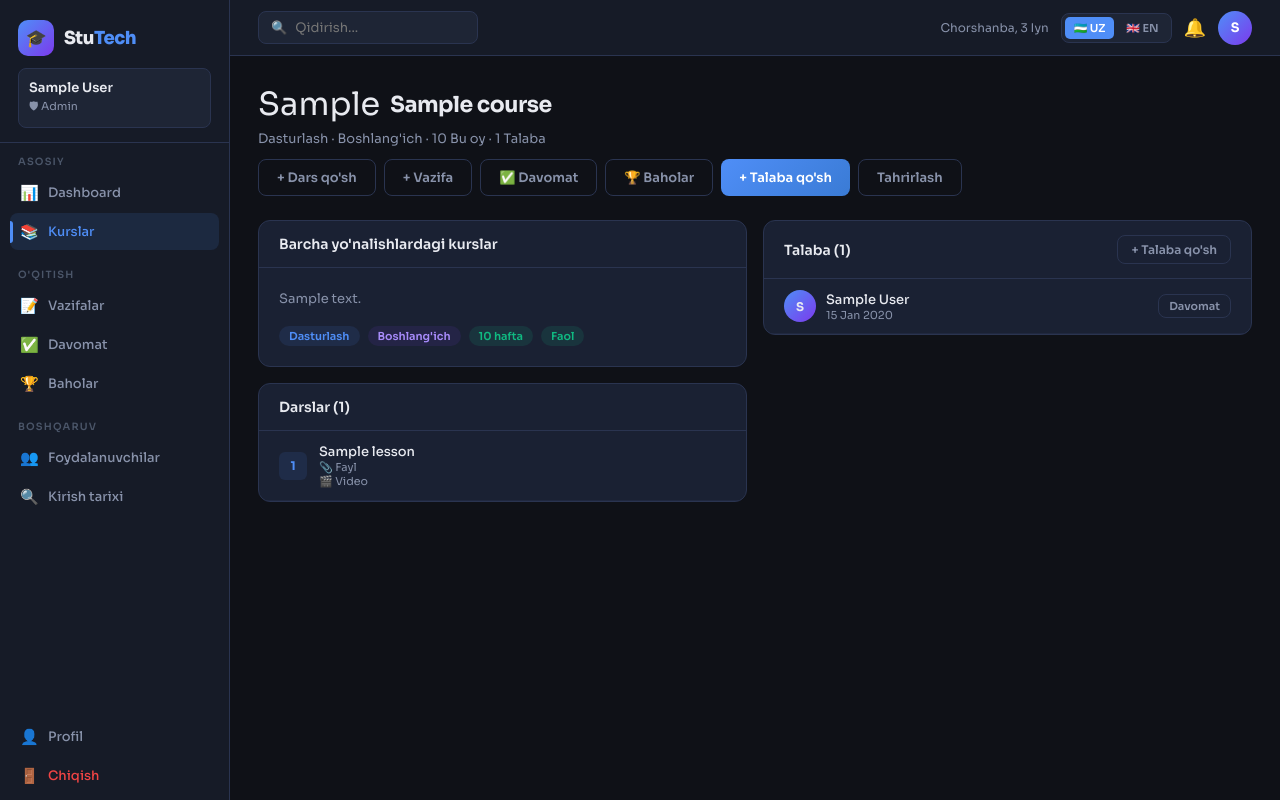
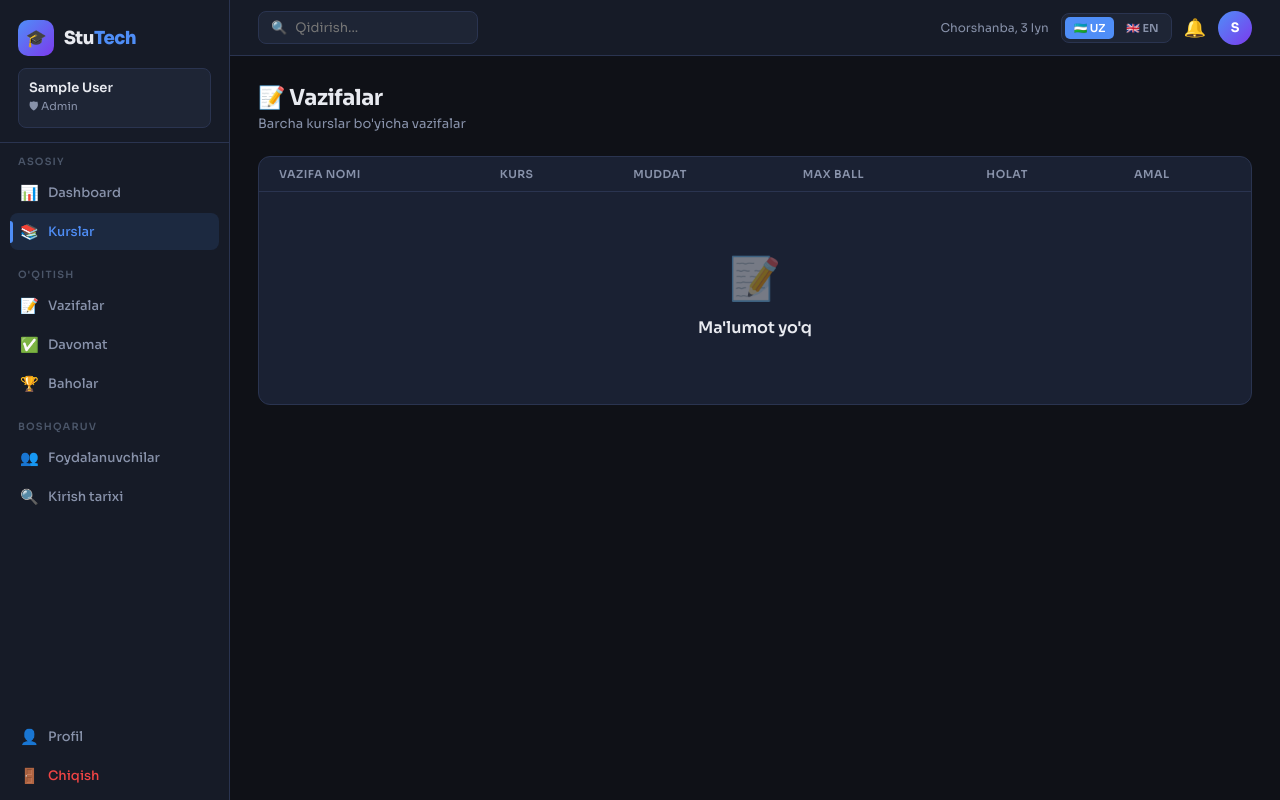
Before and after one commit to napasovdoniyor20050715/stutech-app, a Django app: page /courses/1/ in a window 1280 px wide. Run offline with Django 5.2, Linux system fonts and the light colour scheme; a user stored in the database is signed in; tables that the repository leaves empty hold one stand-in row (values such as "Sample post").

Commit message:
Update detail.html

```diff
--- a/templates/courses/detail.html
+++ b/templates/courses/detail.html
@@ -2,82 +2,43 @@
 {% block title %}{% endblock %}
 {% block content %}
 <div class="ph">
-  <div class="ph-left">
-    <div style="display:flex;align-items:center;gap:10px;margin-bottom:6px;">
-      <span style="font-size:32px;">{{ course.emoji }}</span><h1>{{ course.name }}</h1>
-    </div>
-    <p>{{ course.get_category_display }} · {{ course.get_level_display }} · {{ course.duration_weeks }} <span data-i18n="stat-sub-thismonth">hafta</span> · {{ course.enrolled_count }} <span data-i18n="filter-student">talaba</span></p>
-  </div>
-  <div style="display:flex;gap:8px;flex-wrap:wrap;">
-    {% if request.user.is_admin or course.teacher == request.user %}
-    <a href="{% url 'lesson_create' course.pk %}" class="btn btn-outline" data-i18n="btn-add-lesson">+ Dars qo'sh</a>
-    <a href="{% url 'assignment_create' course.pk %}" class="btn btn-outline" data-i18n="btn-add-assignment">+ Vazifa</a>
-    <a href="{% url 'take_attendance' course.pk %}" class="btn btn-outline" data-i18n="btn-take-attendance">✅ Davomat</a>
-    <a href="{% url 'course_grades' course.pk %}" class="btn btn-outline" data-i18n="btn-view-grades">🏆 Baholar</a>
-    <a href="{% url 'enroll_student' course.pk %}" class="btn btn-primary" data-i18n="btn-add-student">+ Talaba qo'sh</a>
-    {% endif %}
-    {% if request.user.is_admin %}
-    <a href="{% url 'course_edit' course.pk %}" class="btn btn-outline" data-i18n="btn-edit">✏️ Tahrirlash</a>
-    {% endif %}
-  </div>
+  <div class="ph-left"><h1>📝 <span data-i18n="page-title-assignments">Vazifalar</span></h1><p data-i18n="page-sub-assignments">Barcha kurslar bo'yicha vazifalar</p></div>
 </div>
-<div class="grid-2">
-  <div>
-    <div class="card animate">
-      <div class="card-head"><h3 data-i18n="page-sub-courses">Kurs haqida</h3></div>
-      <div class="card-body">
-        <p style="font-size:13px;color:var(--text2);line-height:1.7;">{{ course.description|default:"Tavsif qo'shilmagan." }}</p>
-        <div style="margin-top:16px;display:flex;gap:8px;flex-wrap:wrap;">
-          <span class="badge b-blue">{{ course.get_category_display }}</span>
-          <span class="badge b-purple">{{ course.get_level_display }}</span>
-          <span class="badge b-green">{{ course.duration_weeks }} hafta</span>
-          {% if course.is_active %}<span class="badge b-green" data-i18n="badge-active">Faol</span>{% else %}<span class="badge b-red" data-i18n="badge-inactive">Nofaol</span>{% endif %}
-        </div>
-      </div>
-    </div>
-    <div class="card animate animate-d1">
-      <div class="card-head"><h3>Darslar ({{ lessons.count }})</h3></div>
-      <div class="card-body-flush">
-        {% for lesson in lessons %}
-        <div style="display:flex;align-items:center;gap:12px;padding:12px 20px;border-bottom:1px solid rgba(42,52,80,.4);">
-          <div style="width:28px;height:28px;background:rgba(79,142,247,.1);border-radius:6px;display:flex;align-items:center;justify-content:center;font-size:12px;font-weight:700;color:var(--accent);flex-shrink:0;">{{ forloop.counter }}</div>
-          <div style="flex:1;">
-            <div style="font-size:13px;font-weight:500;">{{ lesson.title }}</div>
-            {% if lesson.file %}<div style="font-size:11px;color:var(--text2);">📎 Fayl</div>{% endif %}
-            {% if lesson.video_url %}<div style="font-size:11px;color:var(--text2);">🎬 Video</div>{% endif %}
-          </div>
-        </div>
-        {% empty %}
-        <div class="empty"><div class="icon">📖</div><p data-i18n="empty-no-data">Hali dars yo'q</p></div>
-        {% endfor %}
-      </div>
-    </div>
-  </div>
-  <div>
-    <div class="card animate animate-d1">
-      <div class="card-head">
-        <h3><span data-i18n="filter-student">Talabalar</span> ({{ students.count }})</h3>
-        {% if request.user.is_admin or course.teacher == request.user %}
-        <a href="{% url 'enroll_student' course.pk %}" class="btn btn-outline btn-sm" data-i18n="btn-add-student">+ Qo'shish</a>
-        {% endif %}
-      </div>
-      <div class="card-body-flush">
-        {% for enrollment in students %}
-        <div style="display:flex;align-items:center;gap:10px;padding:11px 20px;border-bottom:1px solid rgba(42,52,80,.4);">
-          <div style="width:32px;height:32px;border-radius:50%;background:linear-gradient(135deg,var(--accent),var(--accent2));display:flex;align-items:center;justify-content:center;font-size:12px;font-weight:700;flex-shrink:0;">{{ enrollment.student.get_full_name|first|upper|default:enrollment.student.username|first|upper }}</div>
-          <div style="flex:1;">
-            <div style="font-size:13px;font-weight:500;">{{ enrollment.student.get_full_name|default:enrollment.student.username }}</div>
-            <div style="font-size:11px;color:var(--text2);">{{ enrollment.enrolled_at|date:"d M Y" }}</div>
-          </div>
-          {% if request.user.is_admin or course.teacher == request.user %}
-          <a href="{% url 'student_attendance' enrollment.student.pk %}" class="btn btn-outline btn-xs" data-i18n="page-title-attendance">Davomat</a>
+<div class="card">
+  <div class="card-body-flush table-wrap">
+    <table>
+      <tr>
+        <th data-i18n="col-assignment-name">Vazifa nomi</th>
+        <th data-i18n="col-course">Kurs</th>
+        <th data-i18n="col-deadline">Muddat</th>
+        <th data-i18n="col-maxscore">Max ball</th>
+        <th data-i18n="col-state">Holat</th>
+        <th data-i18n="col-actions">Amal</th>
+      </tr>
+      {% for a in assignments %}
+      <tr>
+        <td><a href="{% url 'assignment_detail' a.pk %}" style="color:var(--accent);text-decoration:none;font-weight:500;">{{ a.title }}</a></td>
+        <td><span style="font-size:16px;">{{ a.course.emoji }}</span> {{ a.course.name }}</td>
+        <td>{% if a.due_date < now %}<span class="badge b-red">⏰ {{ a.due_date|date:"d M H:i" }}</span>{% else %}<span class="badge b-green">{{ a.due_date|date:"d M H:i" }}</span>{% endif %}</td>
+        <td><strong>{{ a.max_score }}</strong></td>
+        <td>
+          {% if request.user.is_student %}
+            {% if a.pk in submitted_ids %}<span class="badge b-green" data-i18n="badge-submitted">✓ Topshirildi</span>
+            {% elif a.due_date < now %}<span class="badge b-red" data-i18n="badge-expired">Muddati o'tdi</span>
+            {% else %}<span class="badge b-amber" data-i18n="badge-pending">Kutilmoqda</span>{% endif %}
+          {% else %}<span class="badge b-blue">{{ a.submission_count }} <span data-i18n="badge-submitted">topshiriq</span></span>{% endif %}
+        </td>
+        <td style="display:flex;gap:6px;">
+          <a href="{% url 'assignment_detail' a.pk %}" class="btn btn-outline btn-xs" data-i18n="btn-view">Ko'rish</a>
+          {% if request.user.is_student and a.pk not in submitted_ids and a.due_date >= now %}
+          <a href="{% url 'submit_assignment' a.pk %}" class="btn btn-primary btn-xs" data-i18n="btn-submit">Topshirish</a>
           {% endif %}
-        </div>
-        {% empty %}
-        <div class="empty"><div class="icon">👥</div><p data-i18n="empty-no-data">Hali talaba yo'q</p></div>
-        {% endfor %}
-      </div>
-    </div>
+        </td>
+      </tr>
+      {% empty %}
+      <tr><td colspan="6"><div class="empty"><div class="icon">📝</div><h3 data-i18n="empty-no-data">Vazifalar yo'q</h3></div></td></tr>
+      {% endfor %}
+    </table>
   </div>
 </div>
 {% endblock %}
```
